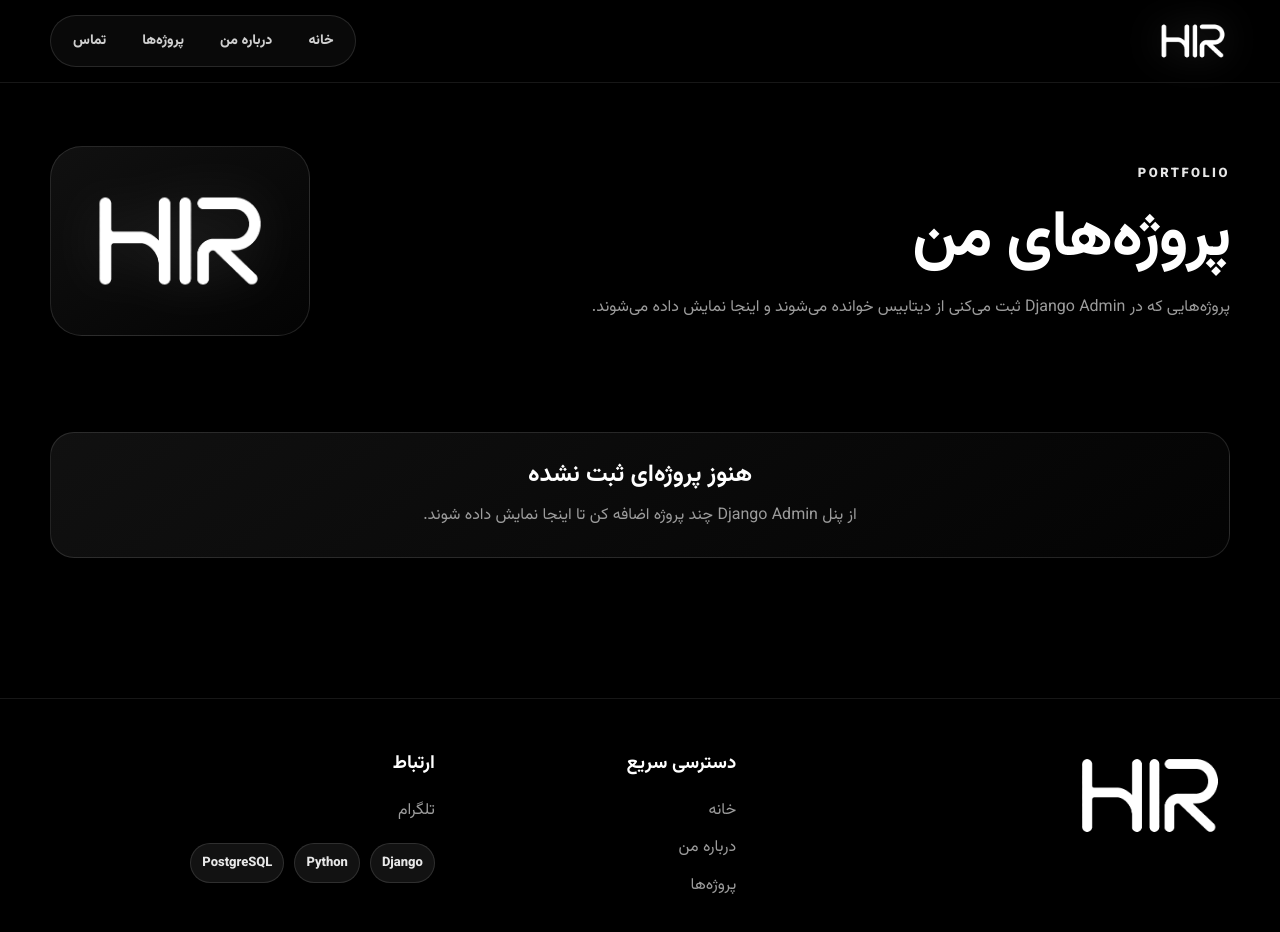
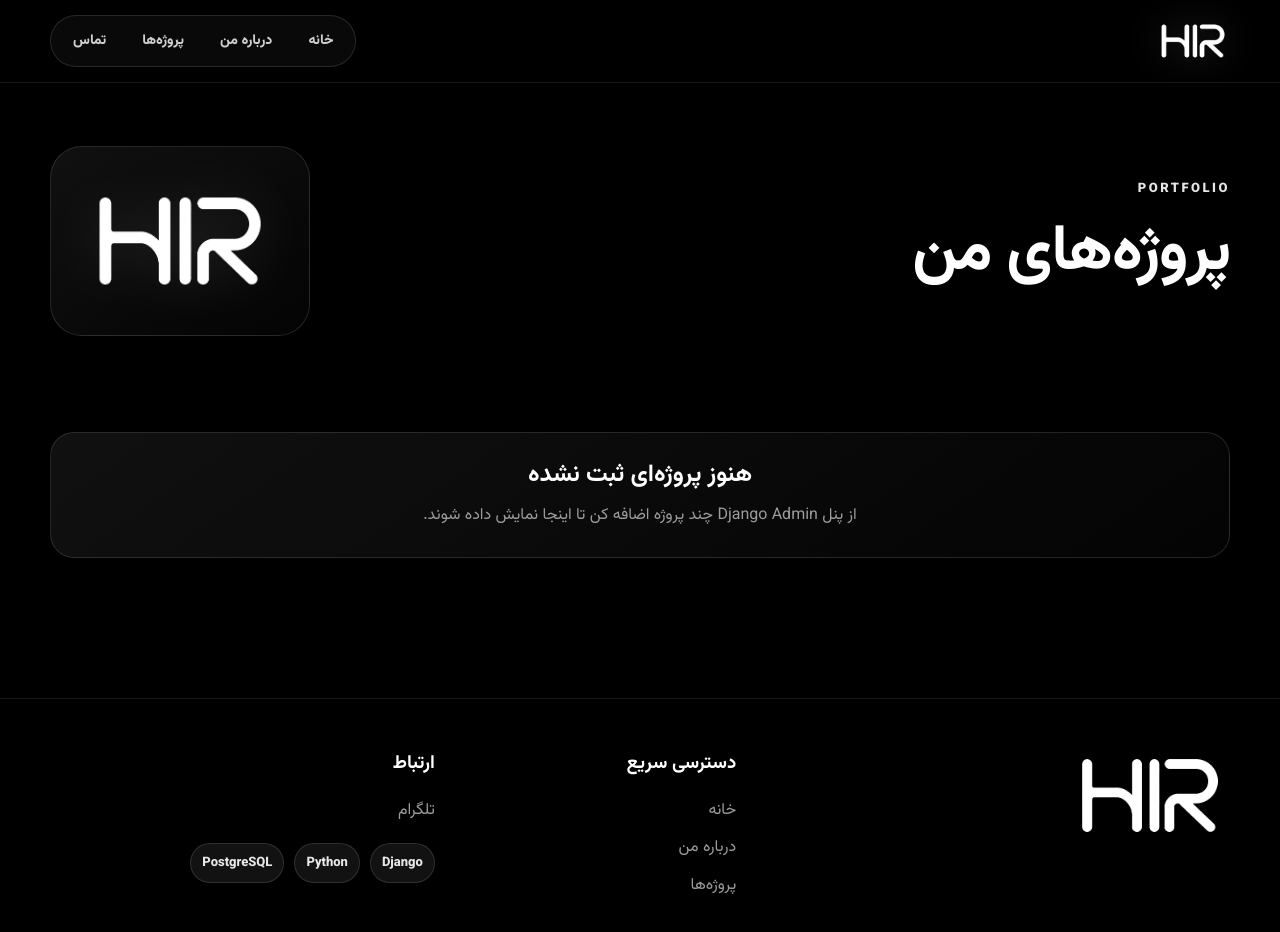
Before and after one commit to h3nxis/personal-site, a Django app: page /projects/ in a window 1280 px wide. Run offline with Django 5.2, Linux system fonts and the light colour scheme; data that the repository does not hold is empty.

Commit message:
Fix project text

```diff
--- a/templates/portfolio/project_list.html
+++ b/templates/portfolio/project_list.html
@@ -10,9 +10,7 @@
         <div class="page-copy">
             <span class="section-kicker">Portfolio</span>
             <h1>پروژه‌های من</h1>
-            <p>
-                پروژه‌هایی که در Django Admin ثبت می‌کنی از دیتابیس خوانده می‌شوند و اینجا نمایش داده می‌شوند.
-            </p>
+
         </div>
         <div class="page-logo-card small-logo-card glass-panel">
             <img src="{% static 'images/hir-logo-transparent.png' %}" alt="HIR Logo">
```
